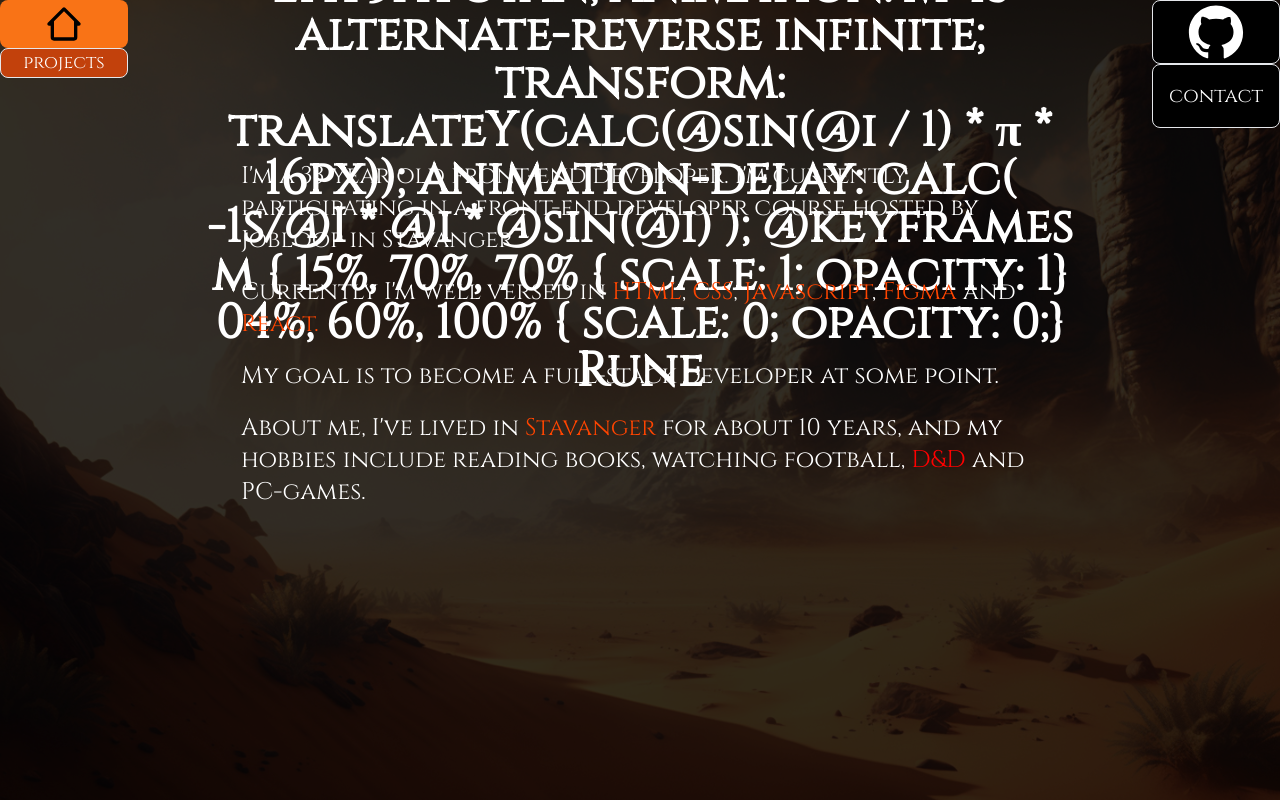
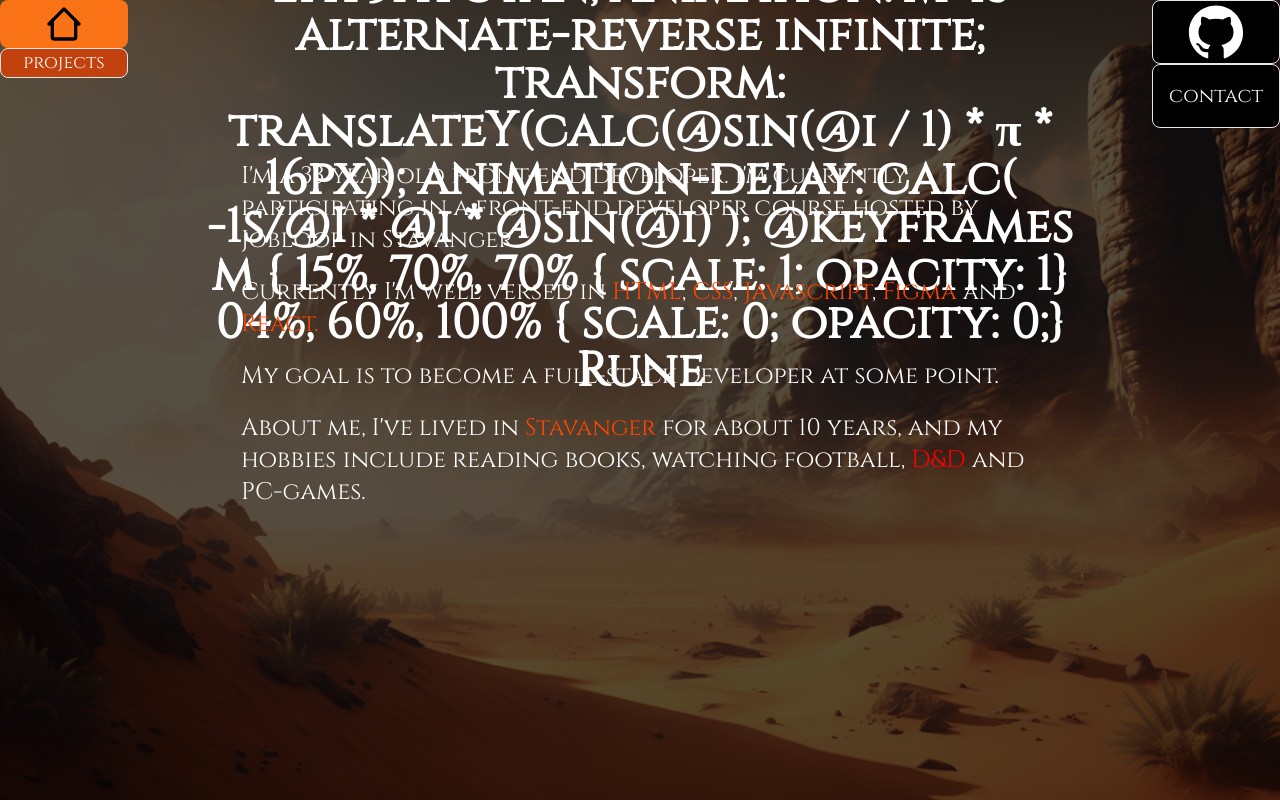
Before and after one commit to RuneKodehode/porto, a React (Vite) app: page /#/ in a window 1280 px wide. Built offline with nearby package versions, Linux system fonts and the light colour scheme.

Commit message:
asfdasdf

```diff
--- a/src/index.css
+++ b/src/index.css
@@ -8,7 +8,7 @@ body {
   background-position: center;
   background-repeat: no-repeat;
   background-size: cover;
-  background-color: rgba(0, 0, 0, 0.809);
+  background-color: rgba(0, 0, 0, 0.666);
   background-blend-mode: overlay;
 }
 body::-webkit-scrollbar {
```
